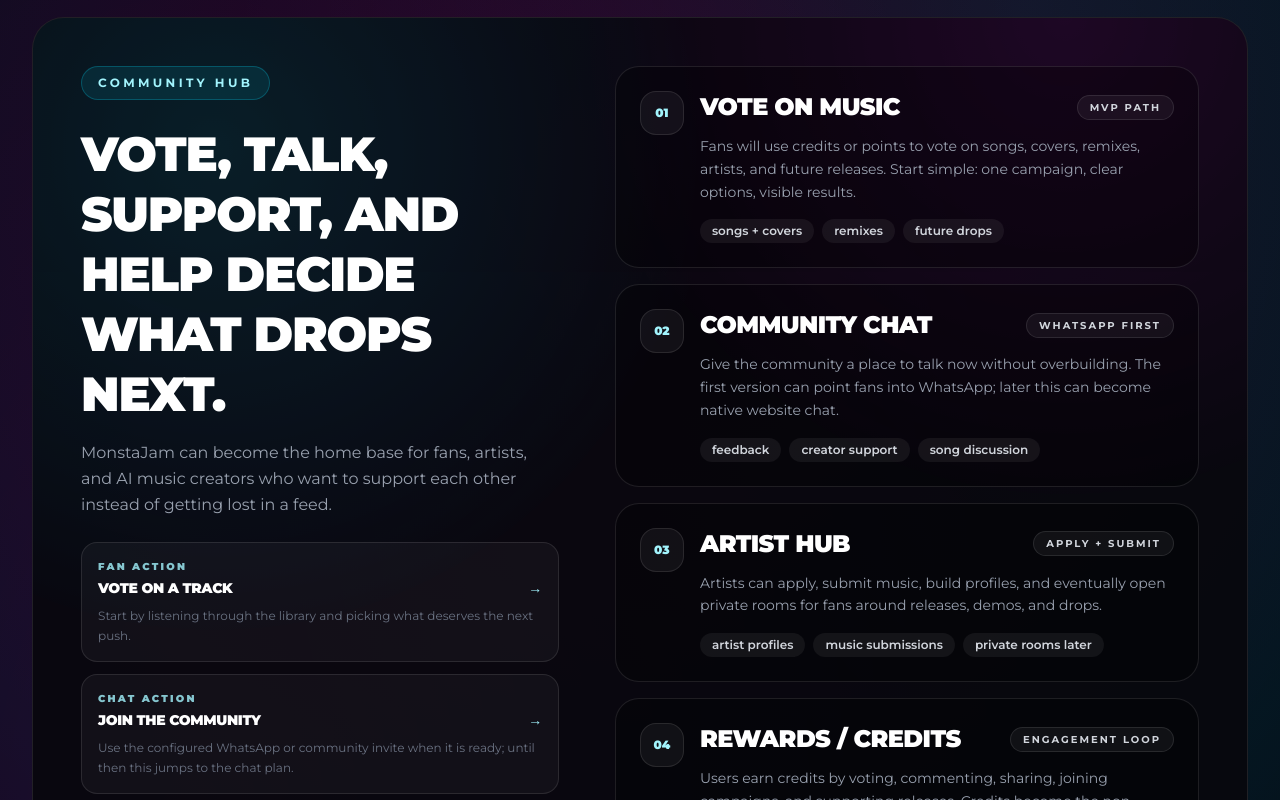
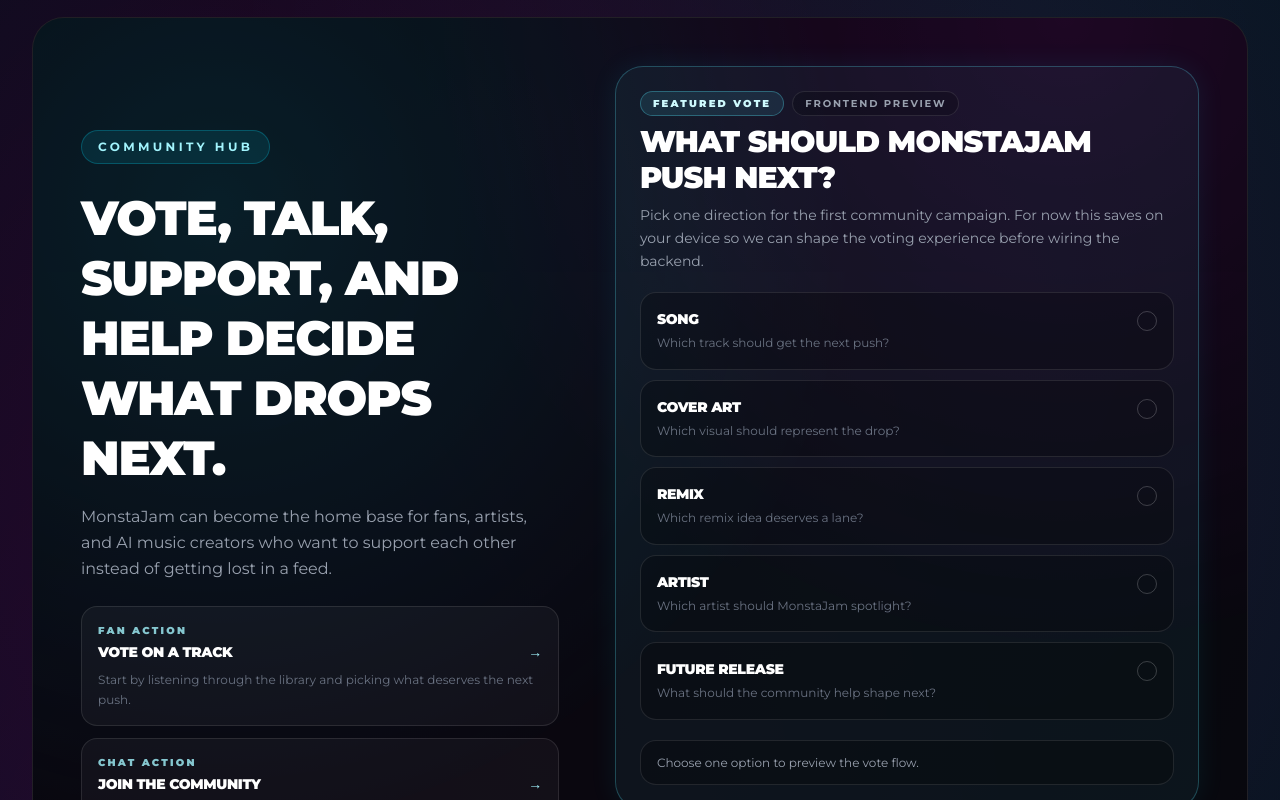
Before and after one commit to Wdustin1/monstajam-site, a Next.js app: page / in a window 1280 px wide. Shown: the part 1120-1920 px from the top of the page. Built offline with nearby package versions, Linux system fonts and the light colour scheme; no server answers; the database is empty.

Commit message:
feat: add featured vote preview

```diff
--- a/src/components/CommunityHub.tsx
+++ b/src/components/CommunityHub.tsx
@@ -1,3 +1,5 @@
+import FeaturedVote from '@/components/FeaturedVote';
+
 const HUB_CARDS = [
   {
     eyebrow: '01',
@@ -146,6 +148,7 @@
             </div>
 
             <div className="grid gap-4">
+              <FeaturedVote />
               {HUB_CARDS.map((card) => (
                 <article
                   key={card.title}
--- /dev/null
+++ b/src/components/FeaturedVote.tsx
@@ -0,0 +1,120 @@
+'use client';
+
+import { useState } from 'react';
+
+const STORAGE_KEY = 'monstajam-featured-vote';
+
+const VOTE_OPTIONS = [
+  {
+    label: 'Song',
+    description: 'Which track should get the next push?',
+  },
+  {
+    label: 'Cover art',
+    description: 'Which visual should represent the drop?',
+  },
+  {
+    label: 'Remix',
+    description: 'Which remix idea deserves a lane?',
+  },
+  {
+    label: 'Artist',
+    description: 'Which artist should MonstaJam spotlight?',
+  },
+  {
+    label: 'Future release',
+    description: 'What should the community help shape next?',
+  },
+];
+
+export default function FeaturedVote() {
+  const [selectedVote, setSelectedVote] = useState<string | null>(() => {
+    if (typeof window === 'undefined') {
+      return null;
+    }
+
+    return localStorage.getItem(STORAGE_KEY);
+  });
+
+  function handleVote(label: string) {
+    setSelectedVote(label);
+    localStorage.setItem(STORAGE_KEY, label);
+  }
+
+  return (
+    <section
+      data-section-id="featured-vote"
+      className="rounded-[1.75rem] border border-cyan-300/25 bg-cyan-300/[0.06] p-5 md:p-6 shadow-[0_0_28px_rgba(0,229,255,0.08)]"
+    >
+      <div className="flex flex-col gap-5">
+        <div className="flex flex-col gap-2">
+          <div className="flex flex-wrap items-center gap-2">
+            <span className="rounded-full border border-cyan-300/30 bg-cyan-300/10 px-3 py-1 text-[10px] font-black uppercase tracking-[0.22em] text-cyan-100">
+              Featured Vote
+            </span>
+            <span className="rounded-full border border-white/10 bg-black/20 px-3 py-1 text-[10px] font-bold uppercase tracking-[0.18em] text-gray-400">
+              Frontend preview
+            </span>
+          </div>
+          <h3 className="text-2xl md:text-3xl font-black uppercase tracking-tight text-white">
+            What should MonstaJam push next?
+          </h3>
+          <p className="text-sm leading-relaxed text-gray-400">
+            Pick one direction for the first community campaign. For now this saves on your device so we can shape the voting experience before wiring the backend.
+          </p>
+        </div>
+
+        <div className="grid gap-2.5">
+          {VOTE_OPTIONS.map((option) => {
+            const isSelected = selectedVote === option.label;
+
+            return (
+              <button
+                key={option.label}
+                type="button"
+                aria-pressed={isSelected}
+                onClick={() => handleVote(option.label)}
+                className={`rounded-2xl border p-4 text-left transition-all ${
+                  isSelected
+                    ? 'border-cyan-200 bg-cyan-200/15 shadow-[0_0_18px_rgba(0,229,255,0.18)]'
+                    : 'border-white/10 bg-black/25 hover:border-cyan-300/35 hover:bg-cyan-300/[0.07]'
+                }`}
+              >
+                <span className="flex items-start justify-between gap-3">
+                  <span>
+                    <span className="block text-sm font-black uppercase tracking-tight text-white">
+                      {option.label}
+                    </span>
+                    <span className="mt-1 block text-xs leading-relaxed text-gray-500">
+                      {option.description}
+                    </span>
+                  </span>
+                  <span
+                    aria-hidden="true"
+                    className={`mt-0.5 flex h-5 w-5 shrink-0 items-center justify-center rounded-full border text-[10px] ${
+                      isSelected
+                        ? 'border-cyan-100 bg-cyan-100 text-black'
+                        : 'border-white/20 text-transparent'
+                    }`}
+                  >
+                    ✓
+                  </span>
+                </span>
+              </button>
+            );
+          })}
+        </div>
+
+        <div className="rounded-2xl border border-white/10 bg-black/25 px-4 py-3 text-xs leading-relaxed text-gray-400">
+          {selectedVote ? (
+            <span>
+              Vote saved on this device: <strong className="text-cyan-100">{selectedVote}</strong>. You can change it anytime while this preview is local-only.
+            </span>
+          ) : (
+            <span>Choose one option to preview the vote flow.</span>
+          )}
+        </div>
+      </div>
+    </section>
+  );
+}
```
Also changed, not shown: 1 other file (tests, documents, lock files or other folders).
